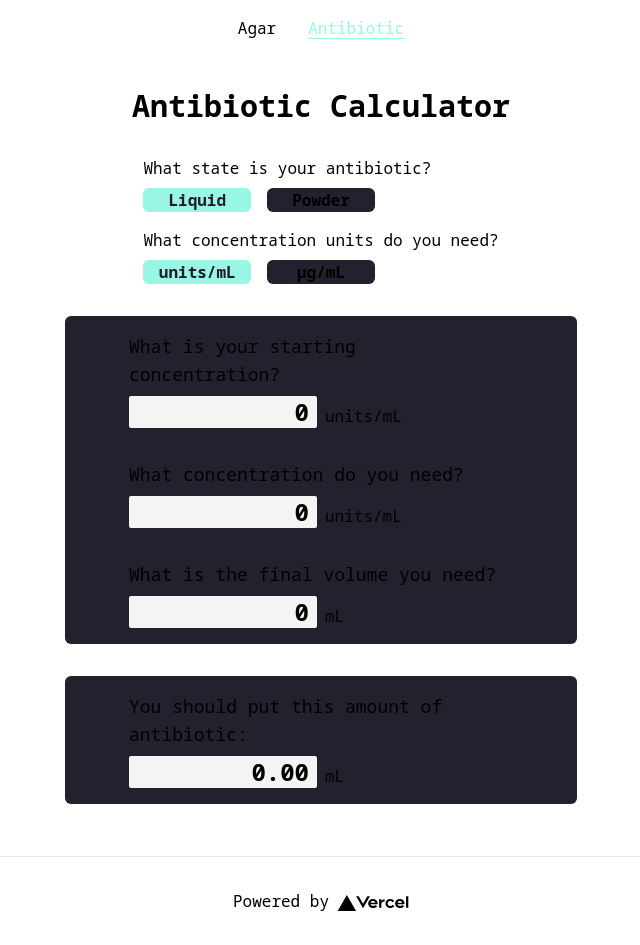
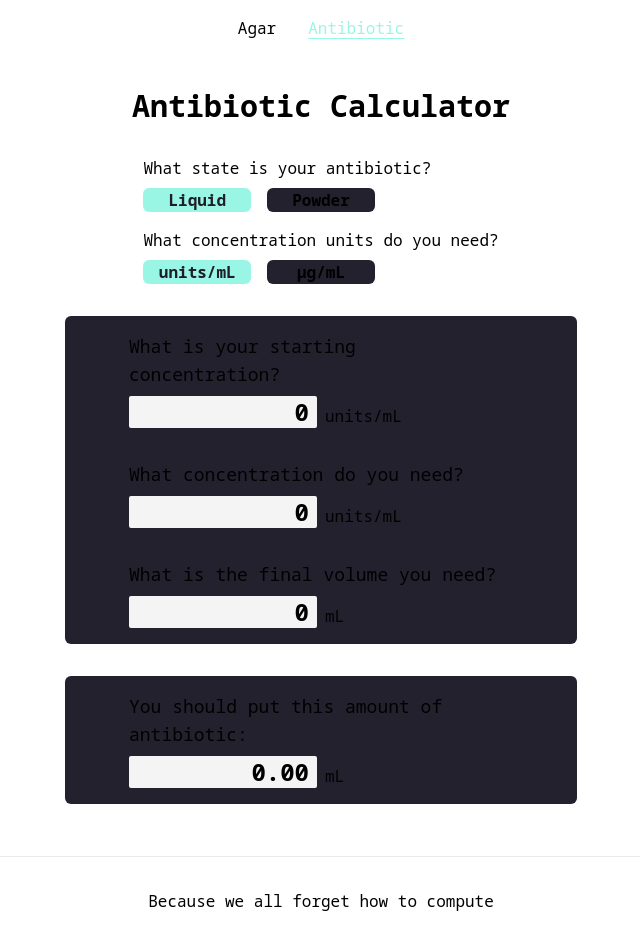
Before and after one commit to JNer1/lab-calculator, a Next.js app: page /antibiotic in a window 1280 px wide. Shown: the whole page, without its empty margins (319-959 px from the left). Built offline with nearby package versions, Linux system fonts and the light colour scheme.

Commit message:
feat(footer): change footer to just text

```diff
--- a/pages/antibiotic.tsx
+++ b/pages/antibiotic.tsx
@@ -27,16 +27,7 @@ const Antibiotic: NextPage = () => {
       </main>
 
       <footer className={styles.footer}>
-        <a
-          href="https://vercel.com?utm_source=create-next-app&utm_medium=default-template&utm_campaign=create-next-app"
-          target="_blank"
-          rel="noopener noreferrer"
-        >
-          Powered by{" "}
-          <span className={styles.logo}>
-            <Image src="/vercel.svg" alt="Vercel Logo" width={72} height={16} />
-          </span>
-        </a>
+        <p>Because we all forget how to compute</p>
       </footer>
     </div>
   );
--- a/pages/index.tsx
+++ b/pages/index.tsx
@@ -28,16 +28,7 @@ const Home: NextPage = () => {
       </main>
 
       <footer className={styles.footer}>
-        <a
-          href="https://vercel.com?utm_source=create-next-app&utm_medium=default-template&utm_campaign=create-next-app"
-          target="_blank"
-          rel="noopener noreferrer"
-        >
-          Powered by{" "}
-          <span className={styles.logo}>
-            <Image src="/vercel.svg" alt="Vercel Logo" width={72} height={16} />
-          </span>
-        </a>
+        <p>Because we all forget how to compute</p>
       </footer>
     </div>
   );
```
